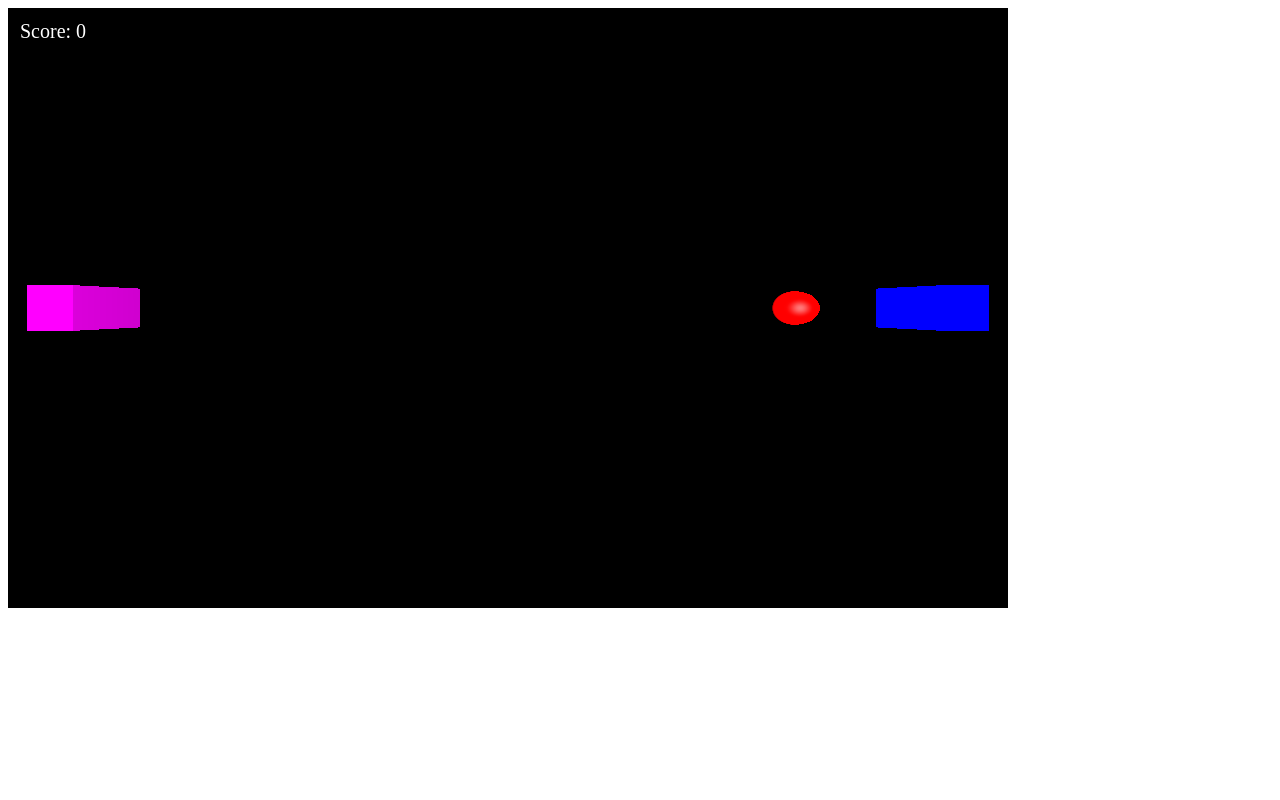
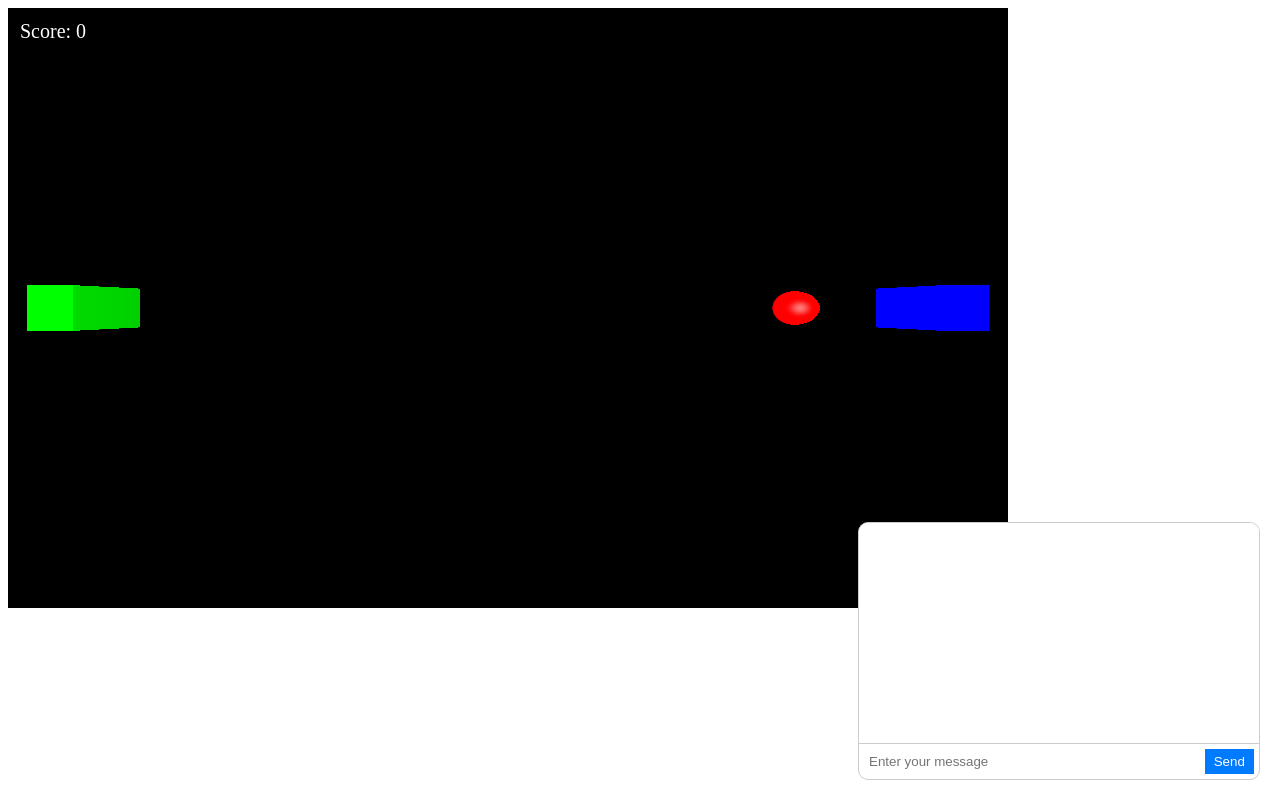
Before and after one commit to Weazerte/pong, a website: page pong.html in a window 1280 px wide. Drawn offline with nearby package versions, Linux system fonts and the light colour scheme.

Commit message:
add the chatbox and server

```diff
--- /dev/null
+++ b/chat.js
@@ -0,0 +1,39 @@
+const socket = new WebSocket('ws://localhost:8080/');
+if (socket.readyState == WebSocket.OPEN){
+    console.log('Serveur WebSocket démarré sur ws://localhost:8080');
+}
+
+const messagesDiv = document.getElementById("messages");
+
+socket.onopen = () => {console.log("Connected to the server!");};
+socket.onmessage = (event) => {console.log("message received", event.data);
+    const message = event.data;
+
+    // Crée un nouvel élément pour afficher le message
+    const messageElement = document.createElement("p");
+    messageElement.textContent = `user : ${message}`;
+
+    // Ajoute le message à la zone des messages
+    messagesDiv.appendChild(messageElement);
+};
+socket.onclose = () => {console.log("Connection closed");};
+
+const messageInput = document.getElementById("messageInput");
+const sendButton = document.getElementById("sendButton");
+
+sendButton.addEventListener("click", () => {
+    const message = messageInput.value;
+    if (message && socket.readyState == WebSocket.OPEN){
+        socket.send(message);
+        messageInput.value = "";
+    } else {
+        console.log("no message or no connexion with WebSocket server");
+    }
+
+});
+
+messageInput.addEventListener("keyup", (event) => {
+    if (event.key === "Enter"){
+        sendButton.click();
+    }
+});
--- /dev/null
+++ b/package.json
@@ -0,0 +1,6 @@
+{
+    "type": "commonjs",
+    "dependencies": {
+        "ws": "^8.18.0"
+    }
+}
--- a/pong.html
+++ b/pong.html
@@ -4,18 +4,7 @@
     <meta charset="UTF-8">
     <meta name="viewport" content="width=device-width, initial-scale=1.0">
     <title>Pong Game</title>
-    <style>
-      /* .chat-box {
-            height: 75vh;
-            background-color: #3498db;
-            display: flex;
-            align-items: center;
-            justify-content: center;
-            color: white;
-            font-size: 24px;
-        } */
 
-    </style>
     </head>
     <body>
 
@@ -39,17 +28,75 @@
         }
       </script>
 
-      <!-- <div class="chat-container">
-        <div class="chat-box" id="chatBox">
-           Les messages s'afficheront ici
+      <div id="chat">
+        <div id="messages"></div>
+        <div id="inputArea">
+            <input type="text" id="messageInput" placeholder="Enter your message">
+            <button id="sendButton">Send</button>
         </div>
+    </div>
+    <style>
 
-        <div class="chat-input">
-          <input type="text" id="messageInput" placeholder="typing ...." />
-          <button onclick="sendMessage()">send</button>
-        </div>
-      </div>
-      <script type="module" src="chat.js"></script> -->
+        #chat {
+            position: fixed; /* Fixé par rapport à la fenêtre du navigateur */
+            bottom: 20px; /* Distance du bas */
+            right: 20px; /* Distance de la droite */
+            width: 400px; /* Largeur de la boîte */
+            background-color: #ffffff; /* Couleur de fond */
+            border: 1px solid #ccc; /* Bordure grise */
+            border-radius: 10px; /* Coins arrondis */
+            overflow: hidden; /* Évite que le contenu dépasse */
+            font-family: Arial, sans-serif;
+        }
+
+        /* Zone des messages */
+        #messages {
+            height: 200px;
+            overflow-y: auto; /* Permet le défilement si le contenu dépasse */
+            padding: 10px;
+            border-bottom: 1px solid #ccc;
+            background-color: #fff;
+        }
+
+        #inputArea {
+        display: flex; /* Enables flexbox layout */
+        align-items: center; /* Vertically aligns children */
+        padding: 5px;
+        gap: 5px; /* Space between input and button */
+        }
+
+        /* Zone d'entrée */
+        #messageInput {
+            width: calc(100% - 60px);
+            padding: 5px;
+            border: none;
+            outline: none;
+        }
+
+        /* Bouton d'envoi */
+        #sendButton {
+            width: 50px;
+            background-color: #007bff;
+            color: white;
+            border: none;
+            padding: 5px;
+            cursor: pointer;
+        }
+
+        /* Bouton d'envoi au survol */
+        #sendButton:hover {
+            background-color: #0056b3;
+        }
+
+        /* Zone d'entrée et bouton groupés */
+        #chat input,
+        #chat button {
+            display: inline-block;
+            vertical-align: middle;
+        }
+      </style>
+      <script src="chat.js"></script>
+
       <script type="module" src="script.js"></script></body>
     </body>
 </html>
--- a/script.js
+++ b/script.js
@@ -271,7 +271,7 @@ const camera = new THREE.PerspectiveCamera(100, canvas.width / canvas.height, 5,
 camera.position.z = 6;
 
 const geometry = new THREE.BoxGeometry();
-const player_left = new Player(-10, 0, 0, 1, 0.2, 'purple');
+const player_left = new Player(-10, 0, 0, 1, 0.2, 'green');
 player_left.sceneADD(scene);
 
 const player_right = new Player(10, 0, 0, 1, 0.2, 'blue');
```
Also changed, not shown: server.js (added, +23 -0 lines).
